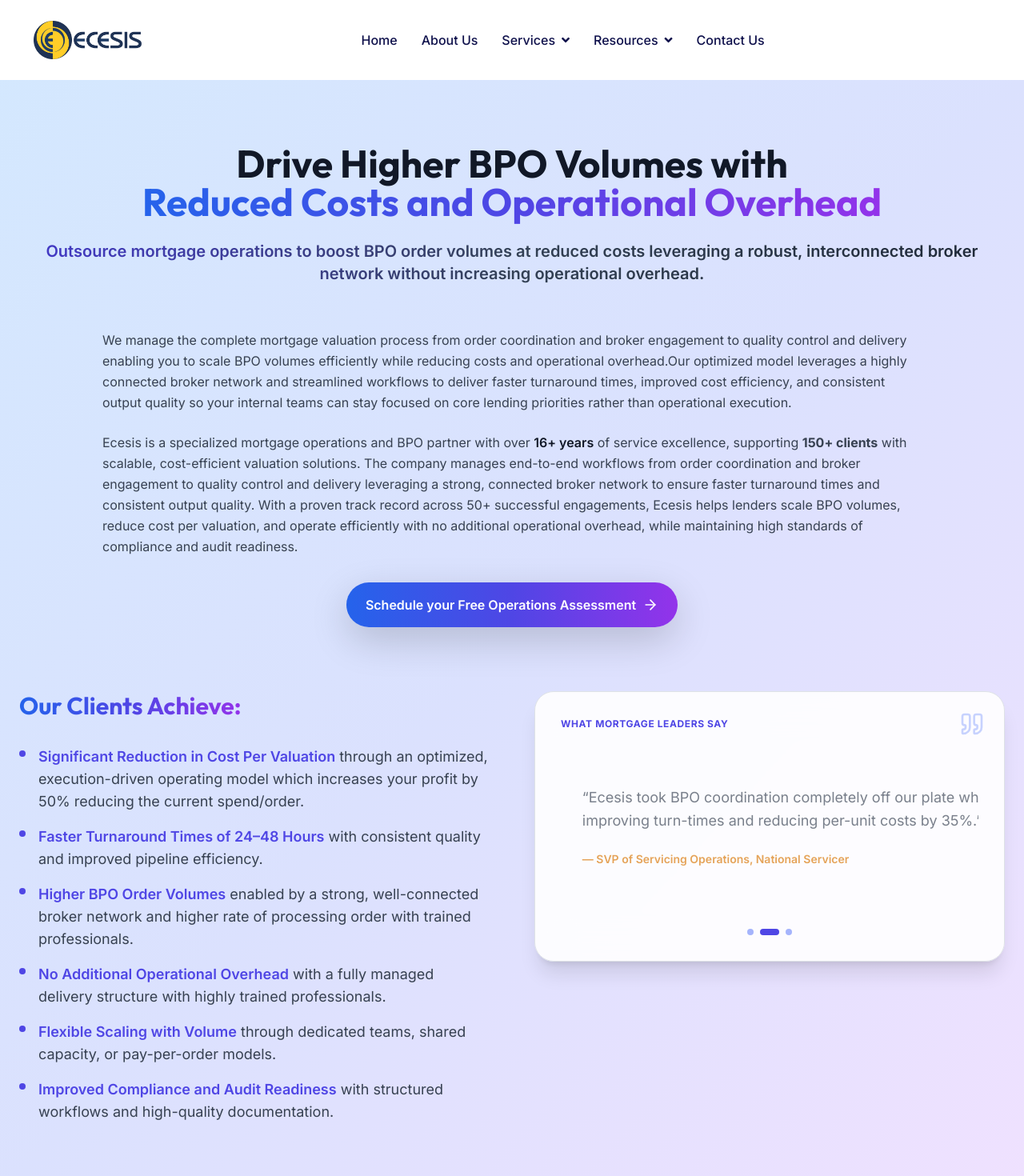
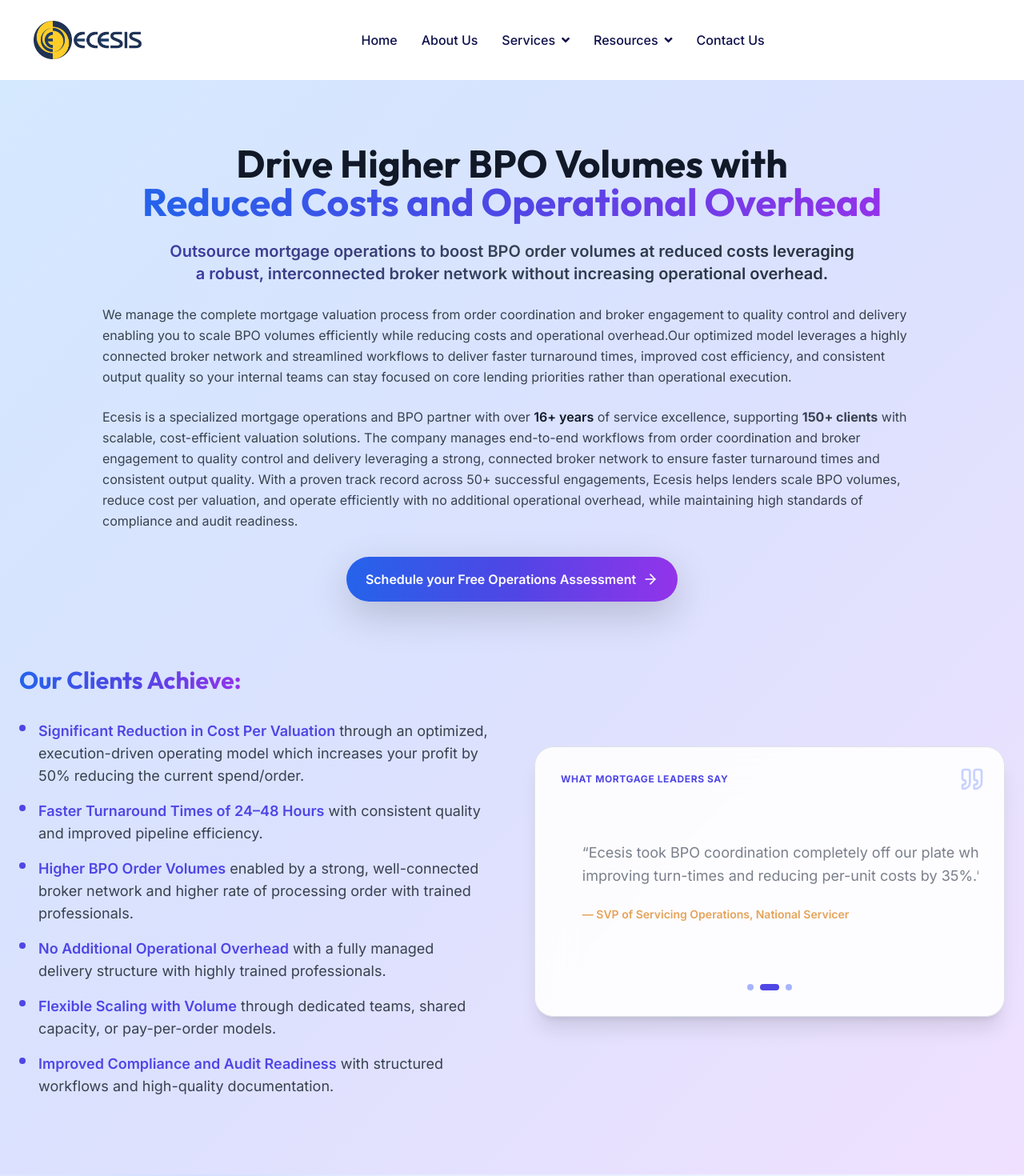
Before and after one commit to Hrishiii-s/demo-project, a Next.js app: page /services-details/b2b_bpo_valuation in a window 1280 px wide. Shown: the top 1470 px of the page at 80% size. Built offline with nearby package versions, Linux system fonts and the light colour scheme.

Commit message:
bpo hero fix

```diff
--- a/components/bpo/bpo_hero.jsx
+++ b/components/bpo/bpo_hero.jsx
@@ -74,7 +74,7 @@
         <motion.div
           initial={{ opacity: 0, y: 30 }}
           animate={{ opacity: 1, y: 0 }}
-          className="text-center mb-14"
+          className="text-center mb-4"
         >
           <h1 className="text-4xl lg:text-5xl font-bold text-gray-900 mb-4">
             Drive Higher BPO Volumes with <br />
@@ -83,7 +83,7 @@
             </span>
           </h1>
 
-          <p className="text-xl font-semibold bg-gradient-to-r from-indigo-700 via-slate-700 to-gray-800 bg-clip-text text-transparent">
+          <p className="text-base lg:text-xl text-balance font-semibold bg-gradient-to-r from-indigo-700 via-slate-700 to-gray-800 bg-clip-text text-transparent">
             Outsource mortgage operations to boost BPO order volumes at reduced
             costs leveraging a robust, interconnected broker network without
             increasing operational overhead.
@@ -92,29 +92,37 @@
 
         {/* FULL WIDTH CONTENT */}
         <div className="max-w-5xl mx-auto text-center mb-10">
+          <motion.div
+            initial={{ opacity: 0, x: -20 }}
+            whileInView={{ opacity: 1, x: 0 }}
+            viewport={{ once: true }}
+            transition={{ duration: 0.4, delay: 0.1 }}
+          >
             <p className="text-base text-left text-gray-700 mb-4 leading-relaxed">
               We manage the complete mortgage valuation process from order
               coordination and broker engagement to quality control and delivery
               enabling you to scale BPO volumes efficiently while reducing costs
               and operational overhead.Our optimized model leverages a highly
-            connected broker network and streamlined workflows to deliver faster
-            turnaround times, improved cost efficiency, and consistent output
-            quality so your internal teams can stay focused on core lending
-            priorities rather than operational execution.
+              connected broker network and streamlined workflows to deliver
+              faster turnaround times, improved cost efficiency, and consistent
+              output quality so your internal teams can stay focused on core
+              lending priorities rather than operational execution.
             </p>
 
             <p className="text-base text-left text-gray-700 leading-relaxed">
               Ecesis is a specialized mortgage operations and BPO partner with
-            over <span className="font-semibold text-gray-900">16+ years</span>{' '}
-            of service excellence, supporting <b>150+ clients</b> with scalable,
+              over{' '}
+              <span className="font-semibold text-gray-900">16+ years</span> of
+              service excellence, supporting <b>150+ clients</b> with scalable,
               cost-efficient valuation solutions. The company manages end-to-end
               workflows from order coordination and broker engagement to quality
               control and delivery leveraging a strong, connected broker network
               to ensure faster turnaround times and consistent output quality.
-            With a proven track record across 50+ successful engagements, Ecesis
-            helps lenders scale BPO volumes, reduce cost per valuation, and
-            operate efficiently with no additional operational overhead, while
-            maintaining high standards of compliance and audit readiness.
+              With a proven track record across 50+ successful engagements,
+              Ecesis helps lenders scale BPO volumes, reduce cost per valuation,
+              and operate efficiently with no additional operational overhead,
+              while maintaining high standards of compliance and audit
+              readiness.
             </p>
 
             <div className="mt-8">
@@ -133,6 +141,7 @@
                 </motion.button>
               </a>
             </div>
+          </motion.div>
         </div>
 
         {/* CLIENT RESULTS + TESTIMONIAL */}
@@ -252,8 +261,8 @@
             </ul>
           </div>
 
-          {/* RIGHT - TESTIMONIAL */}
-          <motion.div className="relative bg-white/90 backdrop-blur-xl rounded-3xl shadow-xl border border-blue-200 p-8">
+          {/* RIGHT - TESTIMONIAL - Vertically Centered */}
+          <div className="relative bg-white/90 backdrop-blur-xl rounded-3xl shadow-xl border border-blue-200 p-8 flex flex-col justify-center self-center h-auto">
             <p className="text-xs font-bold uppercase tracking-wider text-indigo-600 mb-4">
               What Mortgage Leaders Say
             </p>
@@ -289,13 +298,13 @@
                 <button
                   key={i}
                   onClick={() => setIndex([i, i > index ? 1 : -1])}
-                  className={`h-2 rounded-full ${
+                  className={`h-2 rounded-full transition-all ${
                     i === index ? 'w-6 bg-indigo-600' : 'w-2 bg-indigo-300'
                   }`}
                 />
               ))}
             </div>
-          </motion.div>
+          </div>
         </div>
       </div>
     </section>
```
Lines whose indentation alone changed are shown as unchanged.
